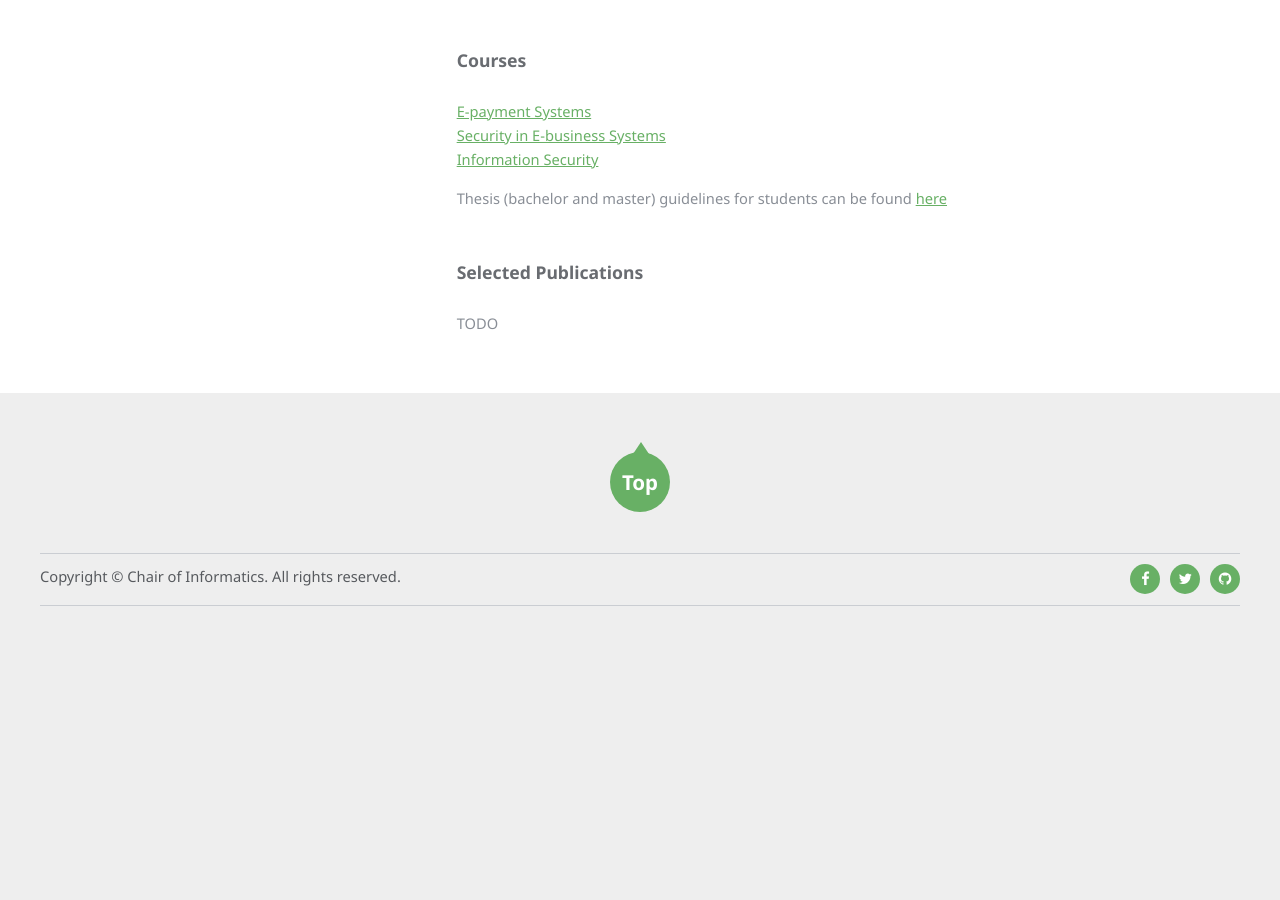
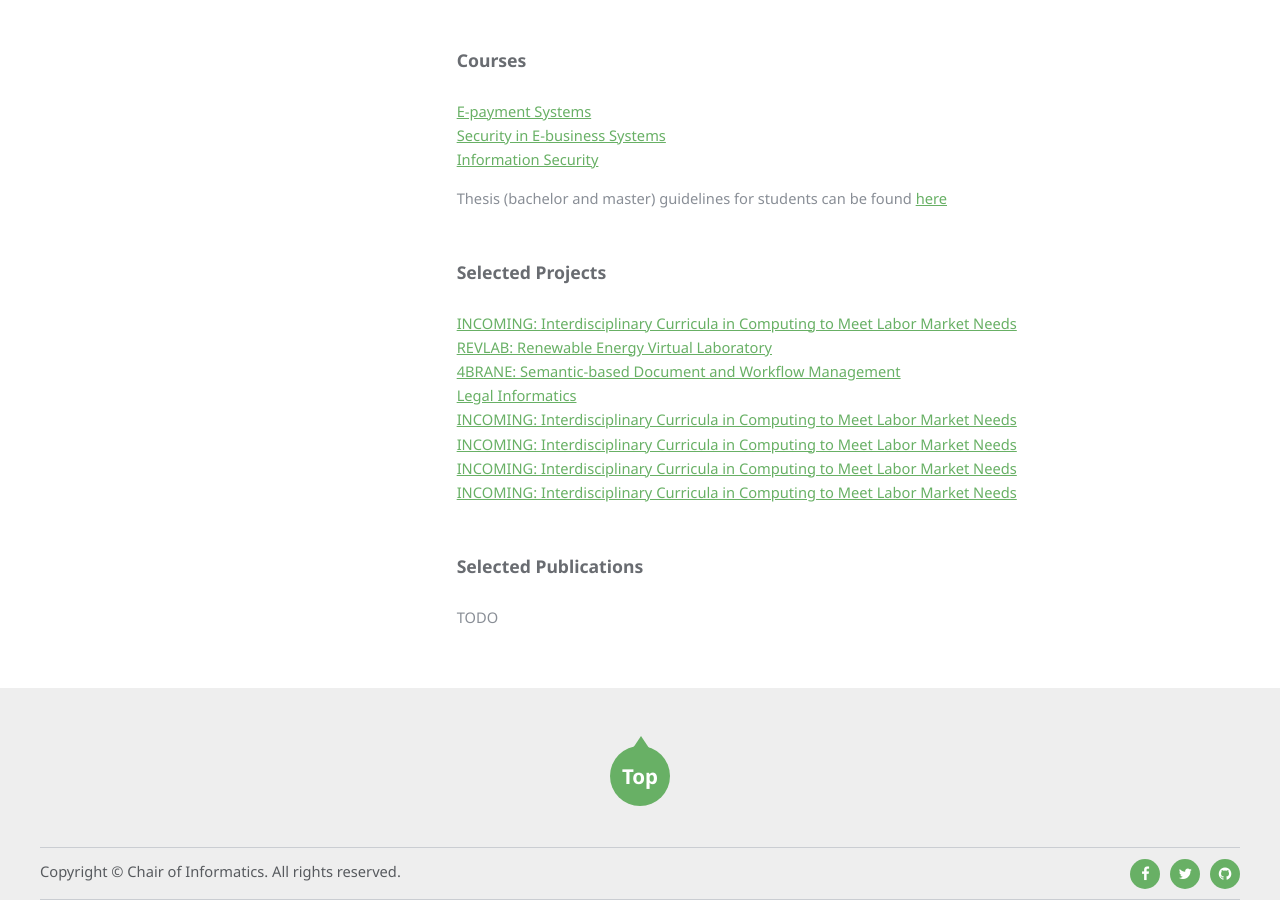
Before and after one commit to unsftn/informatika, a Jekyll site: the page built from _faculty/GoranSladic.md, in a window 1280 px wide and 900 px high, scrolled down 573 px. Built offline with Jekyll 4.4.1, drawn with Linux system fonts in a browser that asks for light colours; before the commit the page ends 1237 px from its top, so only the background shows below that.

Commit message:
Dodata lista odabranih projekata

```diff
--- a/_faculty/GoranSladic.md
+++ b/_faculty/GoranSladic.md
@@ -29,6 +29,18 @@ He is ACM member since 2007.
 
 Thesis (bachelor and master) guidelines for students can be found [here]("{{"/thesis/" | prepend: site.baseurl}})
 
+###Selected Projects
+
+[INCOMING: Interdisciplinary Curricula in Computing to Meet Labor Market Needs]("{{"/projects#INCOMING" | prepend: site.baseurl}})
+[REVLAB: Renewable Energy Virtual Laboratory]("{{"/projects#REVLAB" | prepend: site.baseurl}})
+[4BRANE: Semantic-based Document and Workflow Management]("{{"/projects#4BRANE" | prepend: site.baseurl}})
+[Legal Informatics]("{{"/projects#LegalInformatics" | prepend: site.baseurl}})
+[INCOMING: Interdisciplinary Curricula in Computing to Meet Labor Market Needs]("{{"/projects#INCOMING" | prepend: site.baseurl}})
+[INCOMING: Interdisciplinary Curricula in Computing to Meet Labor Market Needs]("{{"/projects#INCOMING" | prepend: site.baseurl}})
+[INCOMING: Interdisciplinary Curricula in Computing to Meet Labor Market Needs]("{{"/projects#INCOMING" | prepend: site.baseurl}})
+[INCOMING: Interdisciplinary Curricula in Computing to Meet Labor Market Needs]("{{"/projects#INCOMING" | prepend: site.baseurl}})
+
+
 ### Selected Publications
 
 TODO
```
